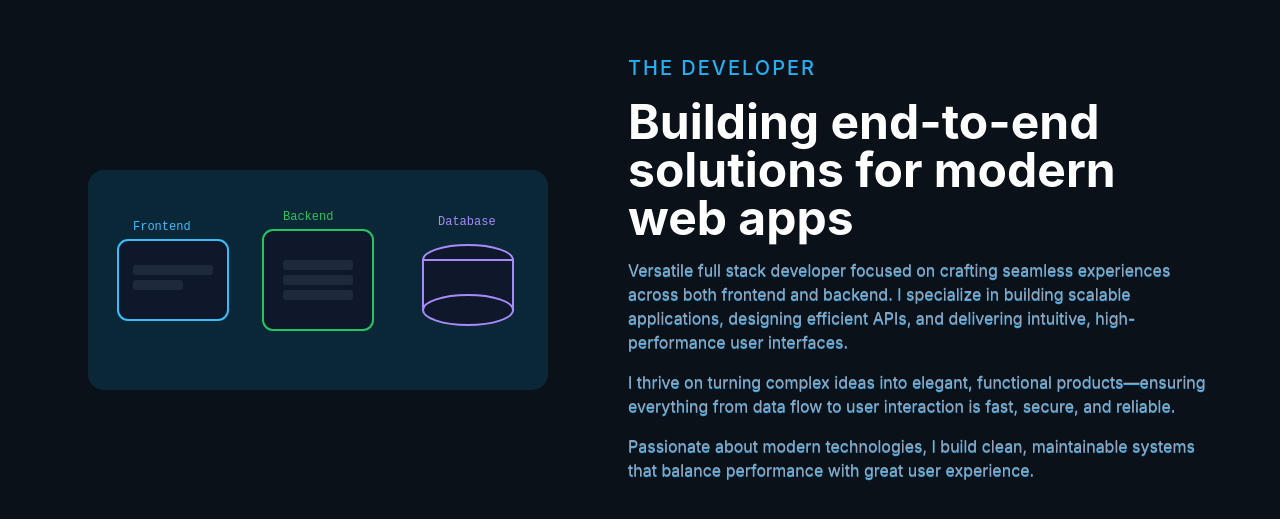
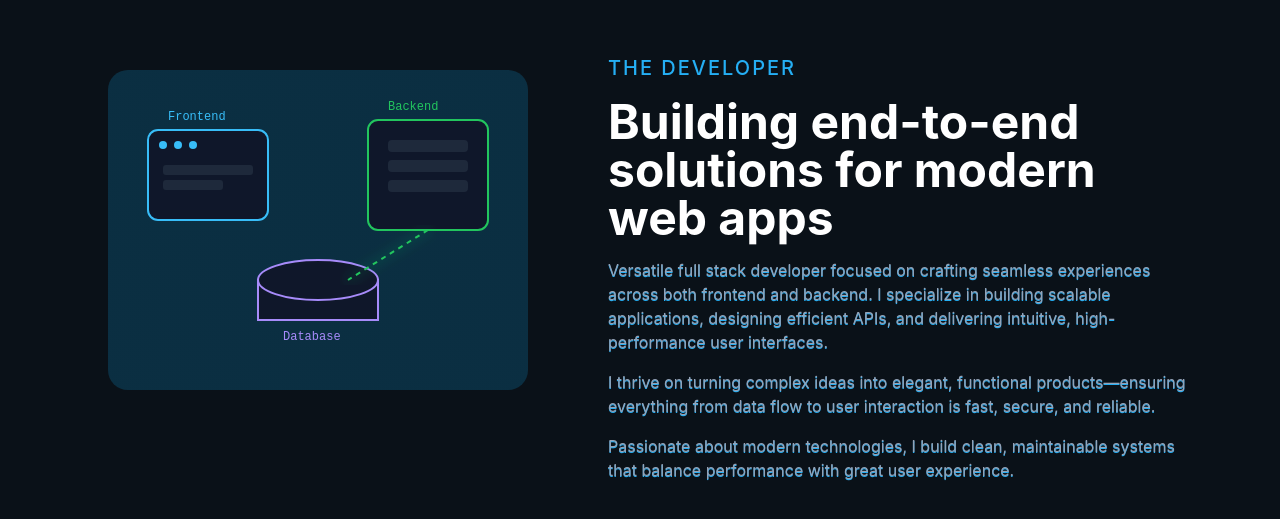
Before and after one commit to sumitpati7/sumitpati7.github.io, a React (Vite) app: page / in a window 1280 px wide. Shown: the part 883-1402 px from the top of the page. Built offline with nearby package versions, Linux system fonts and the light colour scheme.

Commit message:
feat:svg art

```diff
--- a/src/components/OverView.jsx
+++ b/src/components/OverView.jsx
@@ -3,43 +3,48 @@ function OverView() {
     <section id="about" className="min-h-[calc(100vh-74px)] flex items-center justify-center">
       <div className="flex rounded-4xl">
         <div className="left rounded-4xl p-4 mr-16">
-          <svg width="460" height="420" viewBox="0 0 460 220" fill="none" xmlns="http://www.w3.org/2000/svg">
+          <svg width="420" height="420" viewBox="0 0 420 420" fill="none" xmlns="http://www.w3.org/2000/svg">
+
             <defs>
-              <linearGradient id="bg" x1="0" y1="0" x2="460" y2="220">
-                <stop offset="0%" stop-color="#0ea5e9" stop-opacity="0.15"/>
-                <stop offset="100%" stop-color="#22c55e" stop-opacity="0.15"/>
+              <linearGradient id="grad1" x1="0" y1="0" x2="420" y2="320">
+                <stop offset="0%" stop-color="#0ea5e9" stop-opacity="0.2"/>
+                <stop offset="100%" stop-color="#22c55e" stop-opacity="0.2"/>
               </linearGradient>
 
               <filter id="glow">
-                <feGaussianBlur stdDeviation="4" result="blur"/>
+                <feGaussianBlur stdDeviation="6" result="coloredBlur"/>
                 <feMerge>
-                  <feMergeNode in="blur"/>
+                  <feMergeNode in="coloredBlur"/>
                   <feMergeNode in="SourceGraphic"/>
                 </feMerge>
               </filter>
             </defs>
 
-            <rect width="460" height="220" rx="16" fill="url(#bg)" />
-            <rect x="30" y="70" width="110" height="80" rx="10" fill="#0f172a" stroke="#38bdf8" stroke-width="2"/>
-            <text x="45" y="60" fill="#38bdf8" font-size="12" font-family="monospace">Frontend</text>
-            <rect x="45" y="95" width="80" height="10" rx="3" fill="#1e293b"/>
-            <rect x="45" y="110" width="50" height="10" rx="3" fill="#1e293b"/>
-            <rect x="175" y="60" width="110" height="100" rx="10" fill="#0f172a" stroke="#22c55e" stroke-width="2"/>
-            <text x="195" y="50" fill="#22c55e" font-size="12" font-family="monospace">Backend</text>
-            <rect x="195" y="90" width="70" height="10" rx="3" fill="#1e293b"/>
-            <rect x="195" y="105" width="70" height="10" rx="3" fill="#1e293b"/>
-            <rect x="195" y="120" width="70" height="10" rx="3" fill="#1e293b"/>
-            <ellipse cx="380" cy="90" rx="45" ry="15" fill="#0f172a" stroke="#a78bfa" stroke-width="2"/>
-            <rect x="335" y="90" width="90" height="50" fill="#0f172a" stroke="#a78bfa" stroke-width="2"/>
-            <ellipse cx="380" cy="140" rx="45" ry="15" fill="#0f172a" stroke="#a78bfa" stroke-width="2"/>
-            <text x="350" y="55" fill="#a78bfa" font-size="12" font-family="monospace">Database</text>
-            <line x1="140" y1="110" x2="175" y2="110" stroke="#38bdf8" stroke-width="2" marker-end="url(#arrow)" filter="url(#glow)"/>
-            <line x1="285" y1="110" x2="335" y2="110" stroke="#22c55e" stroke-width="2" marker-end="url(#arrow)" filter="url(#glow)"/>
-            <defs>
-              <marker id="arrow" markerWidth="10" markerHeight="10" refX="5" refY="5" orient="auto">
-                <path d="M0,0 L10,5 L0,10 Z" fill="#94a3b8"/>
-              </marker>
-            </defs>
+            <rect width="420" height="320" rx="20" fill="url(#grad1)" />
+
+            <rect x="40" y="60" width="120" height="90" rx="10" fill="#0f172a" stroke="#38bdf8" stroke-width="2"/>
+            <circle cx="55" cy="75" r="4" fill="#38bdf8"/>
+            <circle cx="70" cy="75" r="4" fill="#38bdf8"/>
+            <circle cx="85" cy="75" r="4" fill="#38bdf8"/>
+            <rect x="55" y="95" width="90" height="10" rx="3" fill="#1e293b"/>
+            <rect x="55" y="110" width="60" height="10" rx="3" fill="#1e293b"/>
+
+            <rect x="260" y="50" width="120" height="110" rx="10" fill="#0f172a" stroke="#22c55e" stroke-width="2"/>
+            <rect x="280" y="70" width="80" height="12" rx="4" fill="#1e293b"/>
+            <rect x="280" y="90" width="80" height="12" rx="4" fill="#1e293b"/>
+            <rect x="280" y="110" width="80" height="12" rx="4" fill="#1e293b"/>
+
+            <ellipse cx="210" cy="230" rx="60" ry="20" fill="#0f172a" stroke="#a78bfa" stroke-width="2"/>
+            <rect x="150" y="210" width="120" height="40" fill="#0f172a" stroke="#a78bfa" stroke-width="2"/>
+            <ellipse cx="210" cy="210" rx="60" ry="20" fill="#0f172a" stroke="#a78bfa" stroke-width="2"/>
+
+            <line x1="160" y1="105" x2="260" y2="105" stroke="#38bdf8" stroke-width="2" filter="url(#glow)" stroke-dasharray="5,5"/>
+
+            <line x1="320" y1="160" x2="240" y2="210" stroke="#22c55e" stroke-width="2" filter="url(#glow)" stroke-dasharray="5,5"/>
+
+            <text x="60" y="50" fill="#38bdf8" font-size="12" font-family="monospace">Frontend</text>
+            <text x="280" y="40" fill="#22c55e" font-size="12" font-family="monospace">Backend</text>
+            <text x="175" y="270" fill="#a78bfa" font-size="12" font-family="monospace">Database</text>
 
           </svg>
         </div>
```
